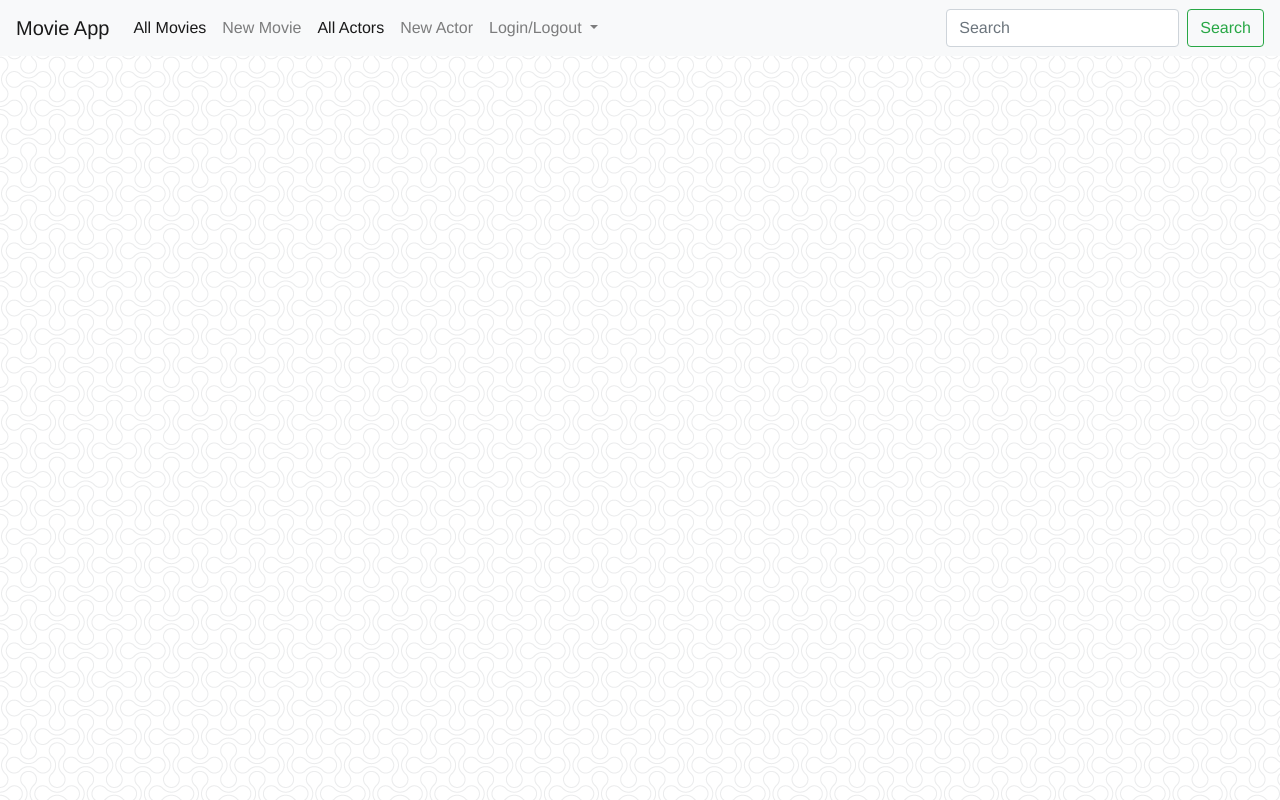
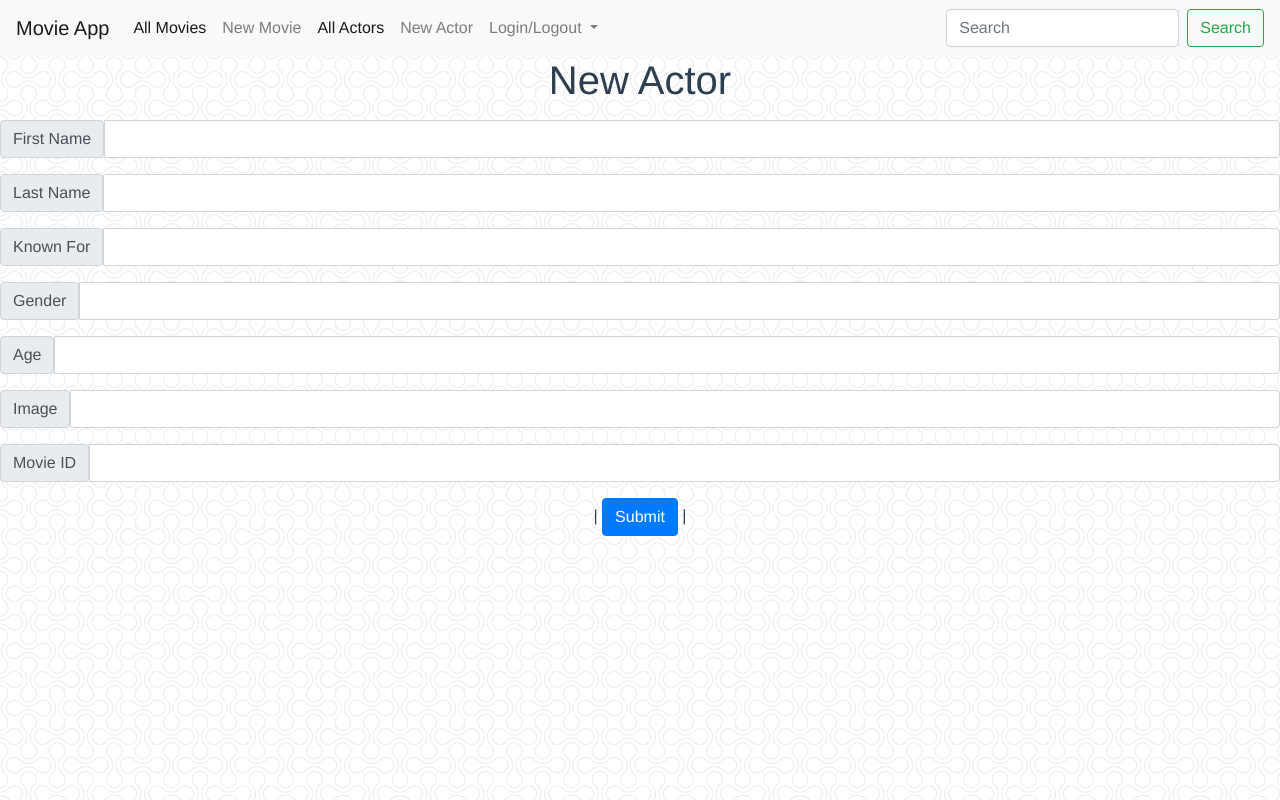
Before and after one commit to alexrrodriguez/movie-vue-app, a Vue app: page /actors/new in a window 1280 px wide. Built offline with nearby package versions, Linux system fonts and the light colour scheme; the HTML template or start-up script is replaced by a standard one.

Commit message:
add ActorsIndex.vue and ActorsNew.vue with updated routes in index.js

```diff
--- a/src/App.vue
+++ b/src/App.vue
@@ -26,7 +26,7 @@
             <a class="nav-link" href="/actors">All Actors</a>
           </li>
           <li class="nav-item">
-            <a class="nav-link" href="/movies/new">New Actor</a>
+            <a class="nav-link" href="/actors/new">New Actor</a>
           </li>
           <li class="nav-item dropdown">
             <a
--- a/src/router/index.js
+++ b/src/router/index.js
@@ -9,6 +9,7 @@
 import MoviesShow from "../views/MoviesShow.vue";
 import MoviesEdit from "../views/MoviesEdit.vue";
 import ActorsIndex from "../views/ActorsIndex.vue";
+import ActorsNew from "../views/ActorsNew.vue";
 
 Vue.use(VueRouter);
 
@@ -34,6 +35,7 @@
   { path: "/movies/:id", name: "movies-show", component: MoviesShow },
   { path: "/movies/:id/edit", name: "movies-edit", component: MoviesEdit },
   { path: "/actors", name: "actors-index", component: ActorsIndex },
+  { path: "/actors/new", name: "actors-new", component: ActorsNew },
 ];
 
 const router = new VueRouter({
--- a/src/views/ActorsIndex.vue
+++ b/src/views/ActorsIndex.vue
@@ -1,6 +1,6 @@
 <template>
   <div class="actos-index">
-    <h1>All Actors</h1>
+    <h1 style="color: Tomato">All Actors</h1>
     <div v-for="actor in actors" v-bind:key="actor.id">
       <h2>{{ actor.first_name }} {{ actor.last_name }}</h2>
       <img v-bind:src="actor.image" v-bind:alt="actor.last_name" />
--- /dev/null
+++ b/src/views/ActorsNew.vue
@@ -0,0 +1,125 @@
+<template>
+  <div class="actor-new">
+    <h1>New Actor</h1>
+    <form v-on:submit.prevent="createActor()">
+      <ul>
+        <li v-for="error in errors" v-bind:key="error">{{ error }}</li>
+      </ul>
+      <div class="input-group mb-3">
+        <span class="input-group-text" id="inputGroup-sizing-default">First Name</span>
+        <input
+          type="text"
+          v-model="newActorParams.first_name"
+          class="form-control"
+          aria-label="Sizing example input"
+          aria-describedby="inputGroup-sizing-default"
+        />
+      </div>
+      <div class="input-group mb-3">
+        <span class="input-group-text" id="inputGroup-sizing-default">Last Name</span>
+        <input
+          type="text"
+          v-model="newActorParams.last_name"
+          class="form-control"
+          aria-label="Sizing example input"
+          aria-describedby="inputGroup-sizing-default"
+        />
+      </div>
+      <div class="input-group mb-3">
+        <span class="input-group-text" id="inputGroup-sizing-default">Known For</span>
+        <input
+          type="text"
+          v-model="newActorParams.known_for"
+          class="form-control"
+          aria-label="Sizing example input"
+          aria-describedby="inputGroup-sizing-default"
+        />
+      </div>
+      <div class="input-group mb-3">
+        <span class="input-group-text" id="inputGroup-sizing-default">Gender</span>
+        <input
+          type="text"
+          v-model="newActorParams.gender"
+          class="form-control"
+          aria-label="Sizing example input"
+          aria-describedby="inputGroup-sizing-default"
+        />
+      </div>
+      <div class="input-group mb-3">
+        <span class="input-group-text" id="inputGroup-sizing-default">Age</span>
+        <input
+          type="text"
+          v-model="newActorParams.age"
+          class="form-control"
+          aria-label="Sizing example input"
+          aria-describedby="inputGroup-sizing-default"
+        />
+      </div>
+      <div class="input-group mb-3">
+        <span class="input-group-text" id="inputGroup-sizing-default">Image</span>
+        <input
+          type="text"
+          v-model="newActorParams.image"
+          class="form-control"
+          aria-label="Sizing example input"
+          aria-describedby="inputGroup-sizing-default"
+        />
+      </div>
+      <div class="input-group mb-3">
+        <span class="input-group-text" id="inputGroup-sizing-default">Movie ID</span>
+        <input
+          type="text"
+          v-model="newActorParams.movie_id"
+          class="form-control"
+          aria-label="Sizing example input"
+          aria-describedby="inputGroup-sizing-default"
+        />
+      </div>
+      <!-- First Name:
+      <input type="text" v-model="newActorParams.first_name" /> -->
+      <!-- Last Name:
+      <input type="text" v-model="newActorParams.last_name" />
+      Known For:
+      <input type="text" v-model="newActorParams.known_for" />
+      Gender:
+      <input type="text" v-model="newActorParams.gender" />
+      Age:
+      <input type="text" v-model="newActorParams.age" />
+      Image:
+      <input type="text" v-model="newActorParams.image" />
+      Movie-ID:
+      <input type="text" v-model="newActorParams.movie_id" /> -->
+      |
+      <input class="btn btn-primary" type="submit" value="Submit" />
+      |
+    </form>
+  </div>
+</template>
+
+<script>
+import axios from "axios";
+
+export default {
+  data: function () {
+    return {
+      newActorParams: {},
+      errors: [],
+    };
+  },
+  created: function () {},
+  methods: {
+    createActor: function () {
+      axios
+        .post("/actors", this.newActorParams)
+        .then((response) => {
+          console.log("actors create", response);
+          this.$router.push("/actors");
+        })
+        .catch((error) => {
+          console.log("actors create error", error.response);
+          this.errors = error.response.data.errors;
+        });
+    },
+  },
+};
+</script>
```
